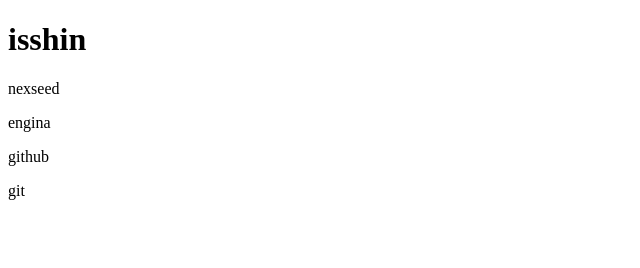
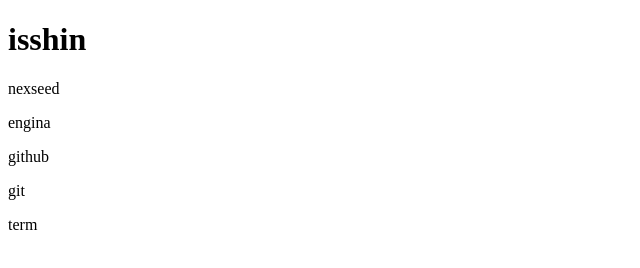
Before and after one commit to isshin0924/souce_tree_001, a plain HTML site: page index.html in a window 1280 px wide. Shown: the full height of the page, 0-640 px from the left. Drawn offline with Linux system fonts and the light colour scheme.

Commit message:
term add

```diff
--- a/index.html
+++ b/index.html
@@ -10,5 +10,6 @@
 	<p>engina</p>
 	<p>github</p>
 	<p>git</p>
+	<p>term</p>
 </body>
 </html>
```
